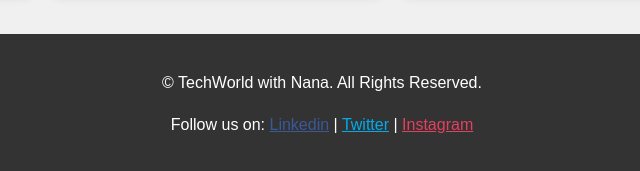
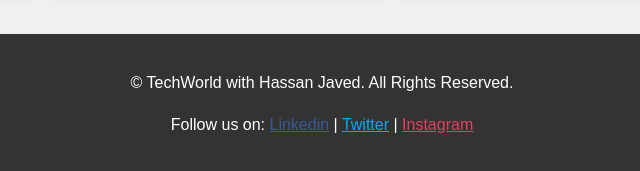
Before and after one commit to hassanjee/nginx-web-repo, a website: page index.html in a window 1280 px wide. Shown: the part 1037-1208 px from the top of the page, 318-958 px from the left. Drawn offline with Linux system fonts and the light colour scheme.

Commit message:
update index File

```diff
--- a/index.html
+++ b/index.html
@@ -102,7 +102,7 @@
         </div>
     </div>
     <footer>
-        <p>&copy; TechWorld with Nana. All Rights Reserved.</p>
+        <p>&copy; TechWorld with Hassan Javed. All Rights Reserved.</p>
         <p>Follow us on:
             <a href="#" style="color: #3b5998;">Linkedin</a> |
             <a href="#" style="color: #00aced;">Twitter</a> |
```
